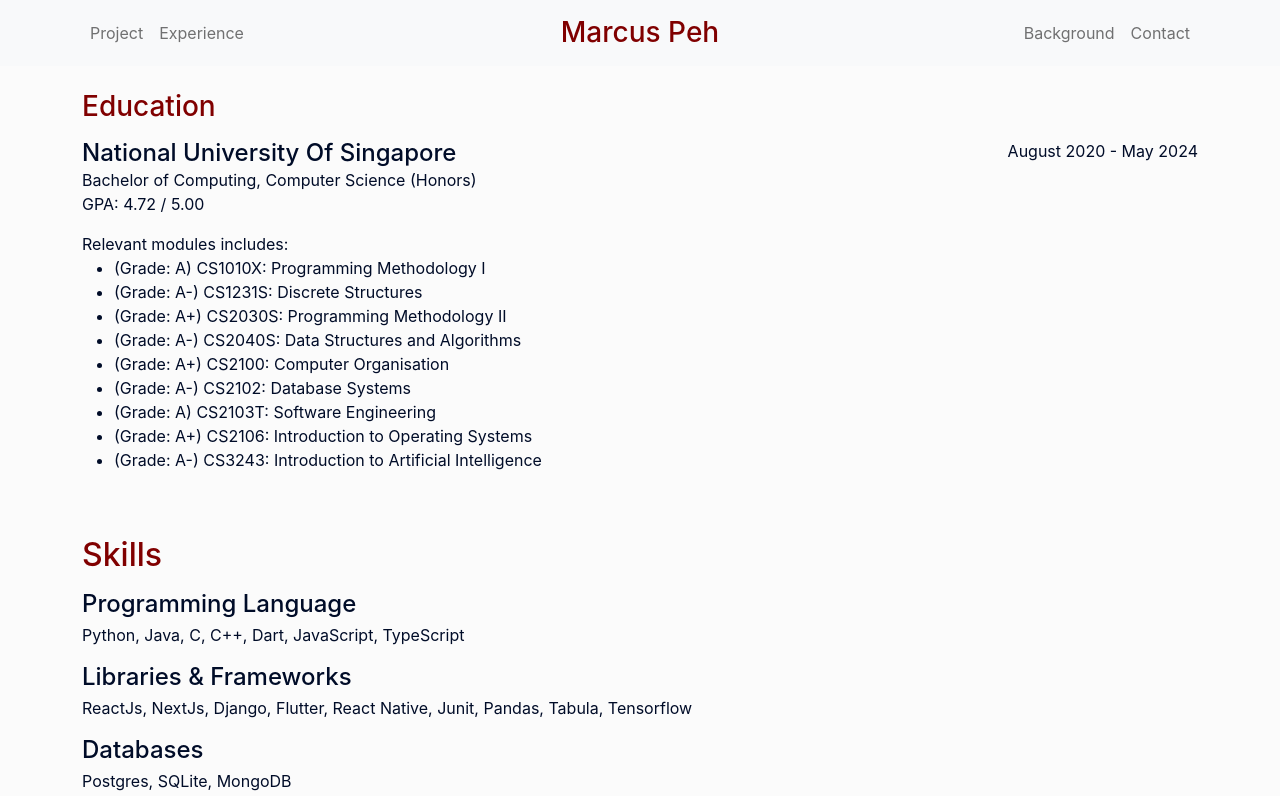
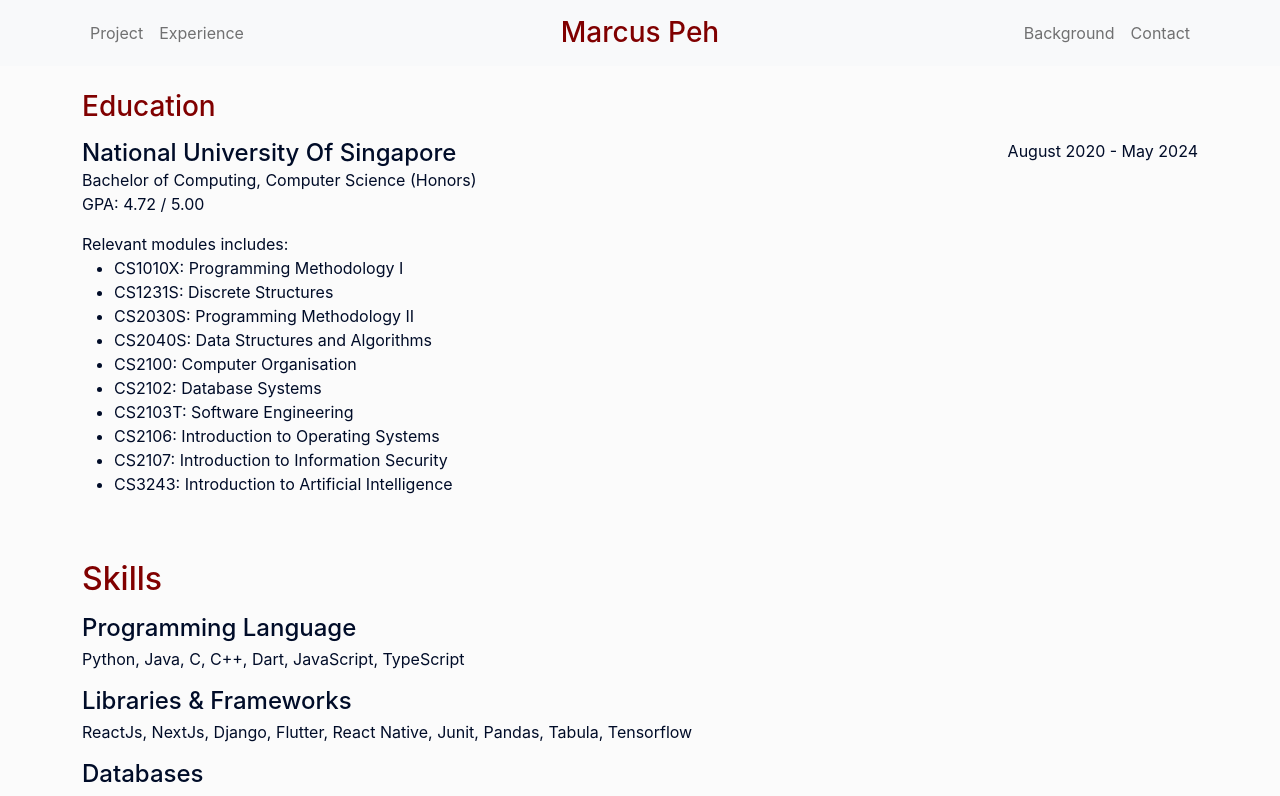
Before and after one commit to marcuspeh/marcuspeh.github.io, a React (Create React App) app: page /background in a window 1280 px wide. Shown: the top 796 px of the page. Built offline with nearby package versions, Linux system fonts and the light colour scheme.

Commit message:
Update details

```diff
--- a/public/index.html
+++ b/public/index.html
@@ -37,7 +37,7 @@
       work correctly both with client-side routing and a non-root public URL.
       Learn how to configure a non-root public URL by running `npm run build`.
     -->
-    <title>Marcus</title>
+    <title>Marcus Peh</title>
   </head>
   <body>
     <noscript>You need to enable JavaScript to run this app.</noscript>
--- a/src/data/educationData.ts
+++ b/src/data/educationData.ts
@@ -12,14 +12,15 @@ export const EducationData: educationObject = {
   "gpa": "4.72 / 5.00",
   "date": "August 2020 - May 2024",
   "modules": [
-    `(Grade: A) CS1010X: Programming Methodology I`,
-    `(Grade: A-) CS1231S: Discrete Structures`,
-    `(Grade: A+) CS2030S: Programming Methodology II`,
-    `(Grade: A-) CS2040S: Data Structures and Algorithms`,
-    `(Grade: A+) CS2100: Computer Organisation`,
-    `(Grade: A-) CS2102: Database Systems`,
-    `(Grade: A) CS2103T: Software Engineering`,
-    `(Grade: A+) CS2106: Introduction to Operating Systems`,
-    `(Grade: A-) CS3243: Introduction to Artificial Intelligence`
+    `CS1010X: Programming Methodology I`,
+    `CS1231S: Discrete Structures`,
+    `CS2030S: Programming Methodology II`,
+    `CS2040S: Data Structures and Algorithms`,
+    `CS2100: Computer Organisation`,
+    `CS2102: Database Systems`,
+    `CS2103T: Software Engineering`,
+    `CS2106: Introduction to Operating Systems`,
+    `CS2107: Introduction to Information Security`,
+    `CS3243: Introduction to Artificial Intelligence`
   ]
 }
--- a/src/data/experienceData.ts
+++ b/src/data/experienceData.ts
@@ -12,6 +12,7 @@ const govTechIntern: educationObject = {
   "company": "GovTech",
   "date": "May 2022 - Jul 2022",
   "description":
+    "Developed platform to crowdsource sentiments from members of public. " +
     "Improved security by implementing 2FA. " +
     "Speed up API response time to 0.5% of the original time."
 }
--- a/src/pages/landing/Landing.tsx
+++ b/src/pages/landing/Landing.tsx
@@ -2,7 +2,6 @@ import React from 'react'
 import { Button, Col, Container, Row } from 'react-bootstrap'
 
 import profile from '../../assets/img/profile.jpeg'
-import resume from '../../assets/file/Marcus_Peh_Resume.pdf'
 
 const Landing: React.FC = (): JSX.Element => {
   return (
@@ -25,7 +24,8 @@ const Landing: React.FC = (): JSX.Element => {
             solving. I believe in the power of programming to transform and improve the lives of
             people around the world.
             <br />
-            <Button className="mt-3" variant="secondary" href={resume} target="_blank">Download resume</Button>
+
+          <Button className="mt-3" variant="secondary" href={'/Marcus_Peh_Resume.pdf'} target="_blank" rel="noopener noreferrer">Download resume</Button>
           </p>
         </Row>
       </Container>
```
Also changed, not shown: 2 other files (tests, documents, lock files or other folders).
